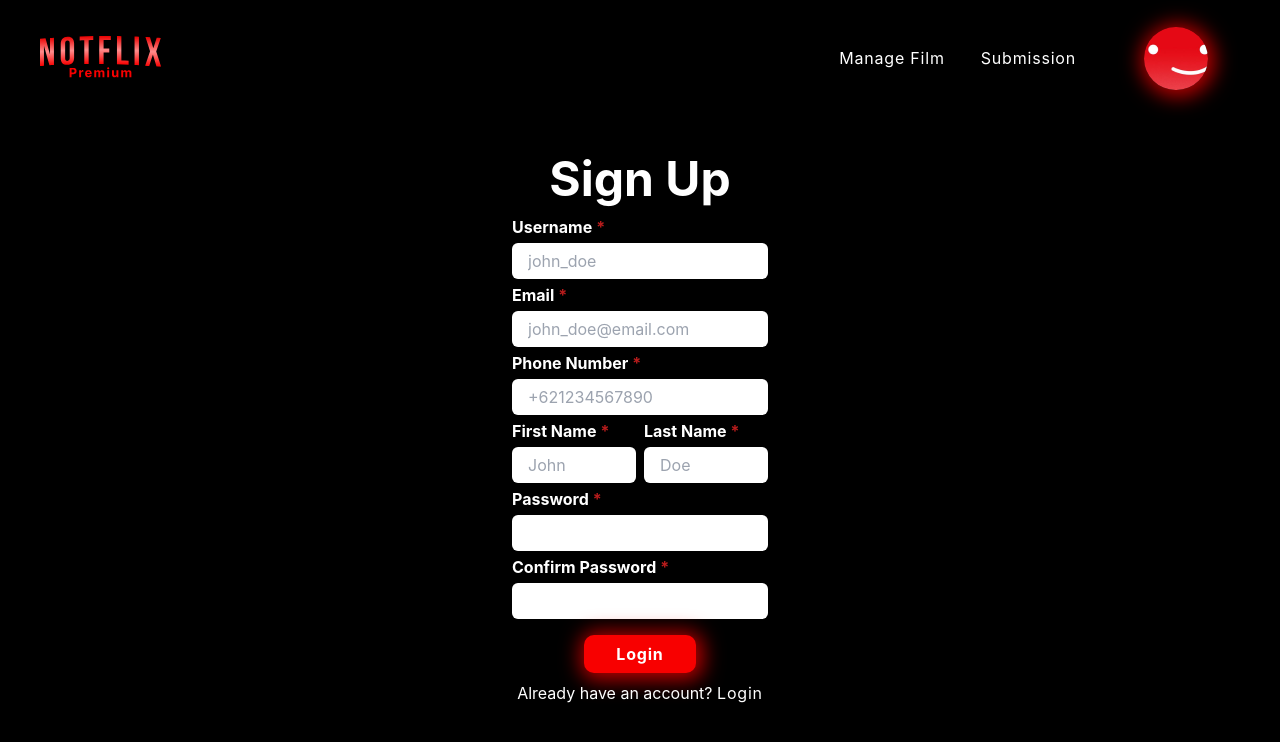
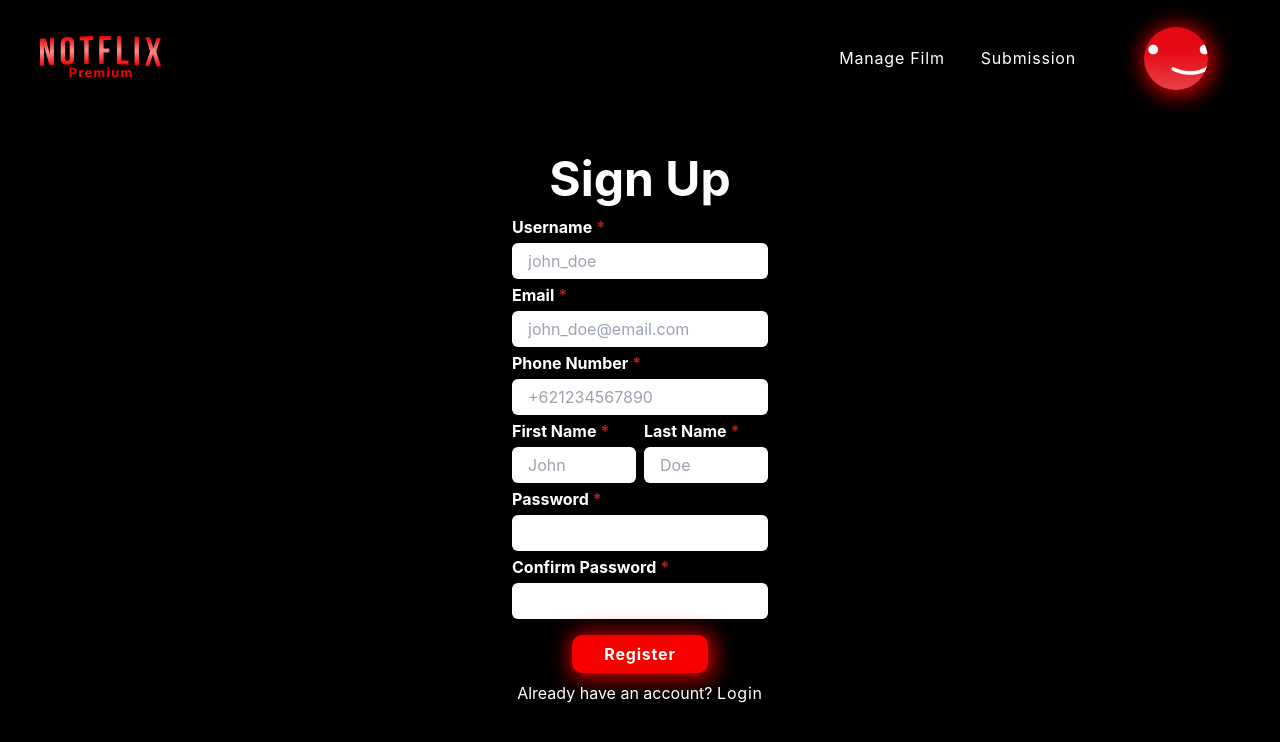
Before and after one commit to dhanikanovlisa/notflix-premium-app, a React (Vite) app: page /registration in a window 1280 px wide. Shown: the top 742 px of the page. Built offline with nearby package versions, Linux system fonts and the light colour scheme.

Commit message:
refactor(register): change title

```diff
--- a/package.json
+++ b/package.json
@@ -17,7 +17,7 @@
   },
   "devDependencies": {
     "@types/node": "^20.8.10",
-    "@types/react": "^18.2.33",
+    "@types/react": "^18.2.37",
     "@types/react-dom": "^18.2.14",
     "@types/react-router-dom": "^5.3.3",
     "@typescript-eslint/eslint-plugin": "^6.0.0",
--- a/src/pages/register/Register.tsx
+++ b/src/pages/register/Register.tsx
@@ -212,7 +212,7 @@ function Register() {
               required
               onChangeHandler={event => setConfirmPassword(event.target.value)}
             />
-            <div className='w-ful flex justify-center mt-4 mb-2'><button className="button-red red-glow button-text" type="submit" name="login" onClick={handleSubmit}>Login</button></div>
+            <div className='w-ful flex justify-center mt-4 mb-2'><button className="button-red red-glow button-text" type="submit" name="register" onClick={handleSubmit}>Register</button></div>
             <div className="small-text text-center">Already have an account? <a href="/login">Login</a></div>
           </form>
         </div>
```
Also changed, not shown: 1 other file (tests, documents, lock files or other folders).
